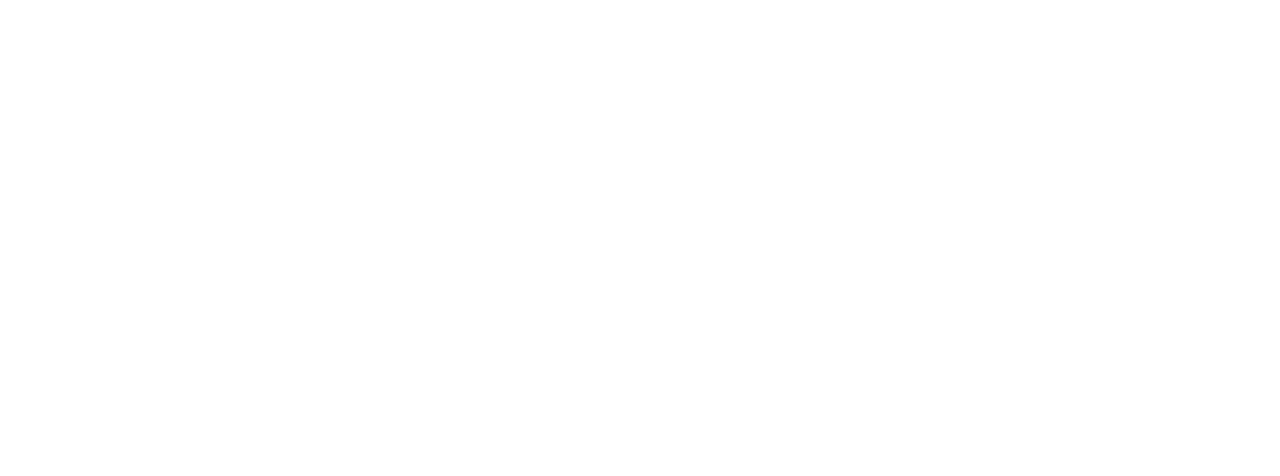
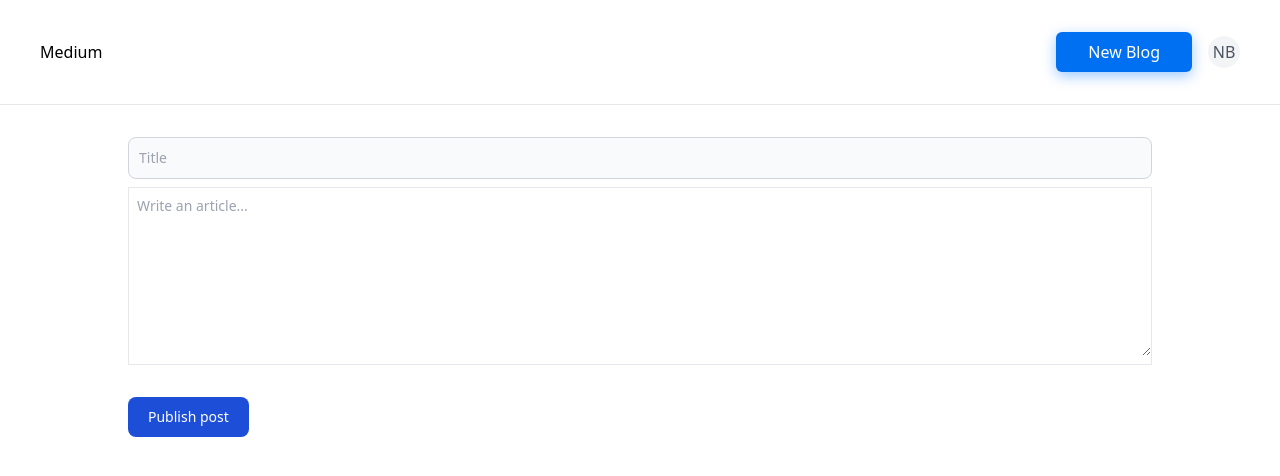
Before and after one commit to nilaybasak111/Medium-Blog-Clone, a React (Vite) app in the folder Frontend/: page /publish in a window 1280 px wide. Before the commit this address had no page. Shown: the top 476 px of the page. Built offline with nearby package versions, Linux system fonts and the light colour scheme.

Commit message:
Added Text Editor & Publish Functionality with A New Blog Page

```diff
--- a/Frontend/src/App.tsx
+++ b/Frontend/src/App.tsx
@@ -3,6 +3,7 @@
 import { Signin } from "./pages/Signin";
 import { Blog } from "./pages/Blog";
 import { Blogs } from "./pages/Blogs";
+import { Publish } from "./pages/Publish";
 
 function App() {
   return (
@@ -13,6 +14,7 @@
           <Route path="/signin" element={<Signin />} />
           <Route path="/blog/:id" element={<Blog />} />
           <Route path="/blogs" element={<Blogs />} />
+          <Route path="/publish" element={<Publish />} />
         </Routes>
       </BrowserRouter>
     </>
--- /dev/null
+++ b/Frontend/src/components/AppBar.tsx
@@ -0,0 +1,20 @@
+import { Link } from "react-router-dom";
+import { AvatarComponent } from "./BlogCard";
+
+export const AppBar = () => {
+  return (
+    <div className="border-b flex justify-between px-10 py-4">
+      <div className="flex flex-col justify-center cursor-pointer">
+        <Link to={"/blogs"}>Medium</Link>
+      </div>
+      <div>
+        <Link to={"/publish"}>
+          <button className="m-4 shadow-[0_4px_14px_0_rgb(0,118,255,39%)] hover:shadow-[0_6px_20px_rgba(0,118,255,23%)] hover:bg-[rgba(0,118,255,0.9)] px-8 py-2 bg-[#0070f3] rounded-md text-white font-light transition duration-200 ease-linear">
+            New Blog
+          </button>
+        </Link>
+        <AvatarComponent size={"big"} name="Nilay Basak" />
+      </div>
+    </div>
+  );
+};
--- a/Frontend/src/components/BlogCard.tsx
+++ b/Frontend/src/components/BlogCard.tsx
@@ -1,16 +1,26 @@
+import { Link } from "react-router-dom";
+
 interface BlogCardProps {
+  id: number;
   authorName: string;
   title: string;
   content: string;
   publishedDate: string;
 }
 
+// Circle Component for the Blog
 function Circle() {
   return <div className="h-1 w-1 rounded-full bg-slate-500"></div>;
 }
 
 // Avatar Component for the Blog
-function AvatarComponent({ name }: { name: string }) {
+export function AvatarComponent({
+  name,
+  size = "small",
+}: {
+  name: string;
+  size?: "small" | "big";
+}) {
   // Take the first letter of the first two words
   const initials = name
     .split(" ")
@@ -19,8 +29,16 @@
     .slice(0, 2)
     .join("");
   return (
-    <div className="relative inline-flex items-center justify-center w-6 h-6 overflow-hidden bg-gray-100 rounded-full dark:bg-gray-600">
-      <span className="text-xs text-gray-600 dark:text-gray-300">
+    <div
+      className={`relative inline-flex items-center justify-center overflow-hidden bg-gray-100 rounded-full ${
+        size === "big" ? "w-8 h-8" : "w-6 h-6"
+      } dark:bg-gray-600`}
+    >
+      <span
+        className={`${
+          size === "small" ? "text-xs" : "text-md"
+        } text-gray-600 dark:text-gray-300`}
+      >
         {initials}
       </span>
     </div>
@@ -28,14 +46,16 @@
 }
 
 export const BlogCard = ({
+  id,
   authorName,
   title,
   content,
   publishedDate,
 }: BlogCardProps) => {
   return (
-    <div className="p-4 border-b border-state-200 pb-2">
-      <div className="flex ">
+    <Link to={`/blog/${id}`}>
+      <div className="p-4 border-b border-slate-200 pb-4 w-screen max-w-screen-md cursor-pointer">
+        <div className="flex">
           <AvatarComponent name={authorName} />
           <div className="font-extralight pl-2 text-sm flex justify-center flex-col">
             {authorName}
@@ -49,10 +69,13 @@
         </div>
         <div className="text-xl font-semibold pt-2">{title}</div>
         {/* Add check here if content is greter than 100 then use ... */}
-      <div className="text-md font-thin">{content.slice(0, 100) + "...."}</div>
+        <div className="text-md font-thin">
+          {content.slice(0, 100) + "...."}
+        </div>
         <div className="text-slate-500 text-sm font-thin pt-4">{`${Math.ceil(
           content.length / 100
         )} Minute(s) Take to Read`}</div>
       </div>
+    </Link>
   );
 };
--- /dev/null
+++ b/Frontend/src/components/FullBlog.tsx
@@ -0,0 +1,41 @@
+import type { Blogs } from "../hooks";
+import { AppBar } from "./AppBar";
+import { AvatarComponent } from "./BlogCard";
+
+export const FullBlog = ({ blog }: { blog: Blogs }) => {
+  return (
+    <div>
+      <AppBar />
+      <div className="flex justify-center">
+        <div className="grid grid-cols-12 px-10 w-full pt-200 max-w-screen-xl pt-12">
+          <div className="col-span-8">
+            <div className="text-5xl font-extrabold">{blog.title}</div>
+            {/* Fetch the date of the blog from the database */}
+            <div className="text-slate-500 pt-2">Posted on 18th July 2025</div>
+            <div className="pt-4">{blog.content}</div>
+          </div>
+          <div className="col-span-4">
+            <div className="text-slate-600 text-lg">Author</div>
+            <div className="flex w-full">
+              <div className="pr-4 flex flex-col justify-center">
+                <AvatarComponent
+                  size="big"
+                  name={blog.author.name || "Anonymous"}
+                />
+              </div>
+              <div>
+                <div className="text-xl font-bold">
+                  {blog.author.name || "Anonymous"}
+                </div>
+                <div className="pt-2 text-slate-500">
+                  Random catch phrase about the author's ability to grab the
+                  user's attention
+                </div>
+              </div>
+            </div>{" "}
+          </div>
+        </div>
+      </div>
+    </div>
+  );
+};
--- /dev/null
+++ b/Frontend/src/hooks/index.ts
@@ -0,0 +1,60 @@
+import axios from "axios";
+import { useEffect, useState } from "react";
+import { BACKEND_URL } from "../config";
+
+export interface Blogs {
+  content: string;
+  title: string;
+  id: number;
+  author: {
+    name: string;
+  };
+
+  publishedDate: string;
+}
+
+// Get A Blog From Backend
+export const useBlog = ({id}:{id: string}) => {
+    const [loading, setLoading] = useState(true);
+    const [blog, setBlog] = useState<Blogs>();
+
+    useEffect(()=>{
+        axios.get(`${BACKEND_URL}/api/v1/blog/${id}`,{
+            headers:{
+                Authorization: localStorage.getItem("token")
+            }
+        })
+        .then((response)=>{
+            setBlog(response.data.blog);
+            setLoading(false);
+        })
+    },[id])
+
+    return {
+        loading,
+        blog
+    }
+};
+
+// Get All Blogs From Backend
+export const useBlogs = () => {
+    const [loading, setLoading] = useState(true);
+    const [blogs, setBlogs] = useState<Blogs[]>([]);
+
+    useEffect(()=>{
+        axios.get(`${BACKEND_URL}/api/v1/blog/bulk`,{
+            headers:{
+                Authorization: localStorage.getItem("token")
+            }
+        })
+        .then((response)=>{
+            setBlogs(response.data.blogs);
+            setLoading(false);
+        })
+    },[])
+
+    return {
+        loading,
+        blogs
+    }
+};
--- a/Frontend/src/pages/Blog.tsx
+++ b/Frontend/src/pages/Blog.tsx
@@ -1,3 +1,20 @@
+import { FullBlog } from "../components/FullBlog";
+import { useBlog } from "../hooks";
+import { useParams } from "react-router-dom";
+
+// atomFamilies/selectorFamilies
 export const Blog = () => {
-  return <div>Blog</div>;
+  const { id } = useParams();
+  const { loading, blog } = useBlog({
+    id: id || "",
+  });
+
+  if (loading || !blog) {
+    return <div>Loading...</div>;
+  }
+  return (
+    <div>
+      <FullBlog blog={blog}/>
+    </div>
+  );
 };
--- a/Frontend/src/pages/Blogs.tsx
+++ b/Frontend/src/pages/Blogs.tsx
@@ -1,19 +1,29 @@
+import { AppBar } from "../components/AppBar";
 import { BlogCard } from "../components/BlogCard";
+import { useBlogs } from "../hooks";
 
 export const Blogs = () => {
+  const { loading, blogs } = useBlogs();
+
+  if (loading) {
+    return <div>Loading...</div>;
+  }
+
   return (
-    <div className="flex justify-center">
-      <div className="max-w-xl">
-        <BlogCard
-          authorName={"Nilay Basak"}
-          title={
-            "First test blog frontend.First test blog frontend.First test blog frontend"
-          }
-          content={
-            "Loren Ipsum Dolor Sit Amet Consectetur Adipisicing Elit. Quia, quibusdam. Nisi, quidem. Quia, quibusdam. Nisi, quidem."
-          }
-          publishedDate={"2023-01-01"}
-        />
+    <div>
+      <AppBar />
+      <div className="flex justify-center">
+        <div>
+          {blogs.map((blog) => (
+          <BlogCard
+            id={blog.id}
+            authorName={blog.author.name || "Anonymous"}
+            title={blog.title}
+            content={blog.content}
+            publishedDate={"2023-01-01"}
+          />
+        ))}
+        </div>
       </div>
     </div>
   );
--- /dev/null
+++ b/Frontend/src/pages/Publish.tsx
@@ -0,0 +1,81 @@
+import { useState, type ChangeEvent } from "react";
+import { useNavigate } from "react-router-dom";
+import { AppBar } from "../components/AppBar";
+import axios from "axios";
+import { BACKEND_URL } from "../config";
+
+function TextEditor({
+  onChange,
+}: {
+  onChange: (e: ChangeEvent<HTMLTextAreaElement>) => void;
+}) {
+  return (
+    <div className="mt-2">
+      <div className="w-full mb-4 ">
+        <div className="flex items-center justify-between border">
+          <div className="my-2 bg-white rounded-b-lg w-full">
+            <label className="sr-only">Publish post</label>
+            <textarea
+              onChange={onChange}
+              id="editor"
+              rows={8}
+              className="focus:outline-none block w-full px-0 text-sm text-gray-800 bg-white border-0 pl-2"
+              placeholder="Write an article..."
+              required
+            />
+          </div>
+        </div>
+      </div>
+    </div>
+  );
+}
+
+export const Publish = () => {
+  const [title, setTitle] = useState("");
+  const [description, setDescription] = useState("");
+  const navigate = useNavigate();
+
+  return (
+    <div>
+      <AppBar />
+      <div className="flex justify-center w-full pt-8">
+        <div className="max-w-screen-lg w-full">
+          <input
+            onChange={(e) => {
+              setTitle(e.target.value);
+            }}
+            type="text"
+            className="bg-gray-50 border border-gray-300 text-gray-900 text-sm rounded-lg focus:ring-blue-500 focus:border-blue-500 block w-full p-2.5"
+            placeholder="Title"
+          />
+          <TextEditor
+            onChange={(e) => {
+              setDescription(e.target.value);
+            }}
+          />
+          <button
+            onClick={async () => {
+              const response = await axios.post(
+                `${BACKEND_URL}/api/v1/blog`,
+                {
+                  title,
+                  content: description,
+                },
+                {
+                  headers: {
+                    Authorization: localStorage.getItem("token"),
+                  },
+                }
+              );
+              navigate(`/blog/${response.data.id}`);
+            }}
+            type="submit"
+            className="mt-4 inline-flex items-center px-5 py-2.5 text-sm font-medium text-center text-white bg-blue-700 rounded-lg focus:ring-4 focus:ring-blue-200 dark:focus:ring-blue-900 hover:bg-blue-800"
+          >
+            Publish post
+          </button>
+        </div>
+      </div>
+    </div>
+  );
+};
```
Also changed, not shown: 1 other file (tests, documents, lock files or other folders). Lines whose indentation alone changed are shown as unchanged.
